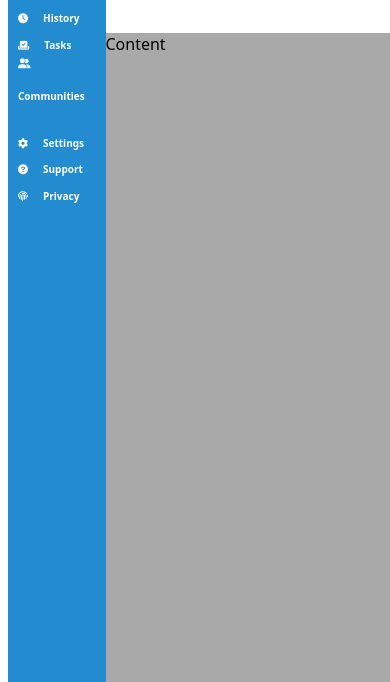
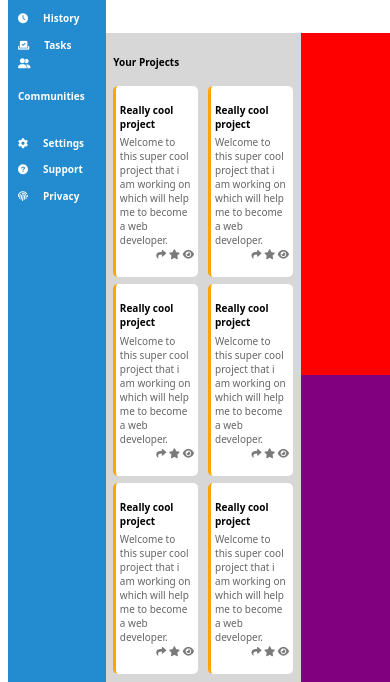
Before and after one commit to ryanjamesbm/Odin-Project-Admin-Dashboard, a plain HTML site: page index.html in a window 390 px wide. Shown: the part 170-852 px from the top of the page. Drawn offline with Linux system fonts and the light colour scheme.

Commit message:
Added extra row to contents section for projects title, added project cards and responsive styling

```diff
--- a/CSS/style.css
+++ b/CSS/style.css
@@ -163,4 +163,77 @@ body, html{
 #content{
     grid-column: 2 / 5;
     grid-row: 3 / 6;
+    display: grid;
+    grid-template-columns: 1fr 1fr 1fr;
+    grid-template-rows: 0.1fr 2fr 2.1fr;
 }
+
+/* Project cards section */
+
+#projects-title{
+    grid-column: 1 / 3;
+    grid-row: 1 / 1;
+    background-color: rgb(215, 215, 215);
+    font-size: clamp(10px, 1.5vw, 16px);
+    padding-left: 2vw;
+    margin: 0;
+    padding-top: 1vh;
+}
+
+#projects{
+    background-color: rgb(215, 215, 215);
+    grid-column: 1 / 3;
+    grid-row: 2 / 4;
+    display: flex;
+    flex-wrap: wrap;
+    justify-content: space-around;
+    gap: 0.8vw;
+    padding: 1vw;
+    margin: 0;
+    overflow-y: auto;
+}
+
+.project-card{
+    background-color: white;
+    display: flex;
+    flex-direction: column;
+    flex-wrap: wrap;
+    border-radius: 5px;
+    border-left: 3px solid;
+    border-color: orange;
+    width: clamp(19vw, 2vw, 40vw);
+    padding: 1vw;
+    margin: 0 0.3vw 1vw 0.3vw;
+}
+
+.project-card h4{
+    padding: 0;
+    margin-bottom: 0.5vh;
+    font-size: clamp(10px, 1.2vw, 16px);
+}
+
+.project-card p{
+    padding: 0;
+    margin: 0;
+    font-size: clamp(10px, 0.8vw, 16px);
+    color: rgb(101, 101, 101);
+}
+
+.project-icons{
+    margin-left: auto;
+    font-size: clamp(10px, 1vw, 16px);
+}
+
+/* Announcements section */
+
+#announcements{
+    background-color: red;
+    grid-column: 3 / 3;
+    grid-row: 1 / 3;
+}
+
+/* Trending section */
+
+#trending{
+    background-color: purple;
+}
--- a/index.html
+++ b/index.html
@@ -96,7 +96,69 @@
             </div>
         </div>
         <!-- Content section -->
-        <div id="content">Content</div>
+        <div id="content">
+            <div id="projects-title">
+                <h4>Your Projects</h4>
+            </div>
+            <div id="projects">
+                <div class="project-card">
+                    <h4>Really cool project</h4>
+                    <p>Welcome to this super cool project that i am working on which will help me to become a web developer.</p>
+                    <div class="project-icons">
+                        <i class="fa-solid fa-share" style="color: #7a7a7a;"></i>
+                        <i class="fa-solid fa-star" style="color: #7a7a7a;"></i>
+                        <i class="fa-solid fa-eye" style="color: #7a7a7a;"></i>
+                    </div>
+                </div>
+                <div class="project-card">
+                    <h4>Really cool project</h4>
+                    <p>Welcome to this super cool project that i am working on which will help me to become a web developer.</p>
+                    <div class="project-icons">
+                        <i class="fa-solid fa-share" style="color: #7a7a7a;"></i>
+                        <i class="fa-solid fa-star" style="color: #7a7a7a;"></i>
+                        <i class="fa-solid fa-eye" style="color: #7a7a7a;"></i>
+                    </div>
+                </div>
+                <div class="project-card">
+                    <h4>Really cool project</h4>
+                    <p>Welcome to this super cool project that i am working on which will help me to become a web developer.</p>
+                    <div class="project-icons">
+                        <i class="fa-solid fa-share" style="color: #7a7a7a;"></i>
+                        <i class="fa-solid fa-star" style="color: #7a7a7a;"></i>
+                        <i class="fa-solid fa-eye" style="color: #7a7a7a;"></i>
+                    </div>
+                </div>
+                <div class="project-card">
+                    <h4>Really cool project</h4>
+                    <p>Welcome to this super cool project that i am working on which will help me to become a web developer.</p>
+                    <div class="project-icons">
+                        <i class="fa-solid fa-share" style="color: #7a7a7a;"></i>
+                        <i class="fa-solid fa-star" style="color: #7a7a7a;"></i>
+                        <i class="fa-solid fa-eye" style="color: #7a7a7a;"></i>
+                    </div>
+                </div>
+                <div class="project-card">
+                    <h4>Really cool project</h4>
+                    <p>Welcome to this super cool project that i am working on which will help me to become a web developer.</p>
+                    <div class="project-icons">
+                        <i class="fa-solid fa-share" style="color: #7a7a7a;"></i>
+                        <i class="fa-solid fa-star" style="color: #7a7a7a;"></i>
+                        <i class="fa-solid fa-eye" style="color: #7a7a7a;"></i>
+                    </div>
+                </div>
+                <div class="project-card">
+                    <h4>Really cool project</h4>
+                    <p>Welcome to this super cool project that i am working on which will help me to become a web developer.</p>
+                    <div class="project-icons">
+                        <i class="fa-solid fa-share" style="color: #7a7a7a;"></i>
+                        <i class="fa-solid fa-star" style="color: #7a7a7a;"></i>
+                        <i class="fa-solid fa-eye" style="color: #7a7a7a;"></i>
+                    </div>
+                </div>
+            </div>
+            <div id="announcements"></div>
+            <div id="trending"></div>
+        </div>
     </div>
 </body>
 </html>
```
